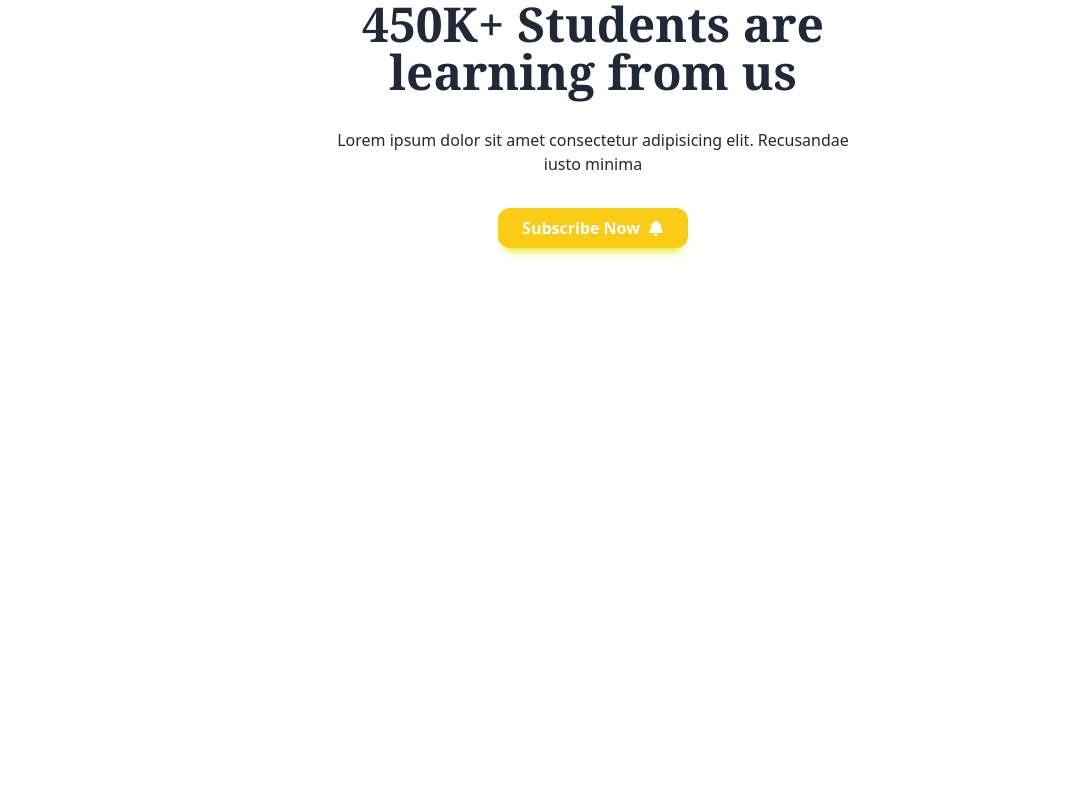
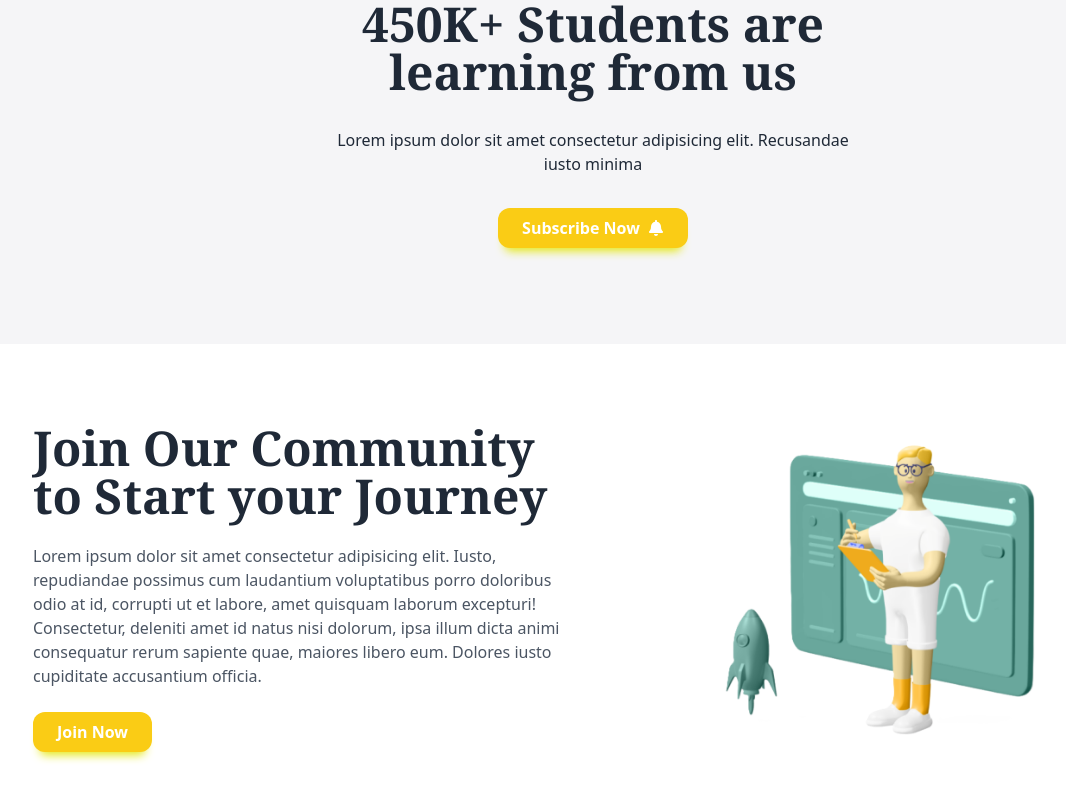
Before and after one commit to MdFuadAmir/the-code-jurney, a React app: page /home in a window 1280 px wide. Shown: the part 1621-2421 px from the top of the page, without its empty margins (47-1113 px from the left). Before the commit the page ends 1965 px from the top, so only its background shows below. Built offline with nearby package versions, Linux system fonts and the light colour scheme; the HTML template or start-up script is replaced by a standard one.

Commit message:
added community sction

```diff
--- /dev/null
+++ b/src/Component/Community/Community.jsx
@@ -0,0 +1,24 @@
+import banner from"../../assets/banner-D9M2H9os.png"
+
+const Community = () => {
+    return (
+        <div className="max-w-6xl mx-auto px-4 py-6 md:py-20">
+            <div className="flex flex-col-reverse md:flex-row items-center justify-between gap-6">
+                <div className="w-full md:w-1/2 space-y-6">
+                <h1 className="text-4xl md:text-5xl font-bold font-serif ">Join Our Community to Start your Journey</h1>
+                <p className="text-gray-600">Lorem ipsum dolor sit amet consectetur adipisicing elit. Iusto, repudiandae possimus cum laudantium voluptatibus porro doloribus odio at id, corrupti ut et labore, amet quisquam laborum excepturi! Consectetur, deleniti amet id natus nisi dolorum, ipsa illum dicta animi consequatur rerum sapiente quae, maiores libero eum. Dolores iusto cupiditate accusantium officia.</p>
+                <button className="px-6 py-2 bg-yellow-400 font-semibold text-white rounded-xl flex items-center gap-2 shadow-[0px_10px_10px_-7px_#e4e810] hover:bg-[#73b1a6] duration-300">Join Now</button>
+                </div>
+                <div className="w-full md:w-1/2 flex justify-center items-center">
+                <img src={banner} alt="" className="w-[350px]"/>
+
+                </div>
+
+            </div>
+
+
+        </div>
+    );
+};
+
+export default Community;
--- a/src/Component/Home/Home.jsx
+++ b/src/Component/Home/Home.jsx
@@ -1,4 +1,5 @@
 import Aboutus from "../Aboutus/Aboutus";
+import Community from "../Community/Community";
 import Hero from "../Hero/Hero";
 import Service from "../Service/Service";
 import Students from "../Students/Students";
@@ -11,6 +12,7 @@ const Home = () => {
             <Service/>
             <Aboutus/>
             <Students/>
+            <Community/>
         </div>
     );
 };
--- a/src/Component/Students/Students.jsx
+++ b/src/Component/Students/Students.jsx
@@ -2,7 +2,8 @@ import { FaBell } from "react-icons/fa";
 
 const Students = () => {
     return (
-        <div className="max-w-6xl mx-auto py-6 md:py-20 px-4">
+        <div className="bg-gray-200/40">
+            <div className="max-w-6xl mx-auto py-6 md:py-20 px-4">
             <div className="flex flex-col items-center justify-center space-y-8 max-w-xl mx-auto text-center p-4">
                 <h1 className="text-4xl md:text-5xl font-bold font-serif text-center">450K+ Students are learning from us</h1>
                 <p>Lorem ipsum dolor sit amet consectetur adipisicing elit. Recusandae iusto minima</p>
@@ -10,6 +11,9 @@ const Students = () => {
 
             </div>
         </div>
+        </div>
+
+
     );
 };
 
```
